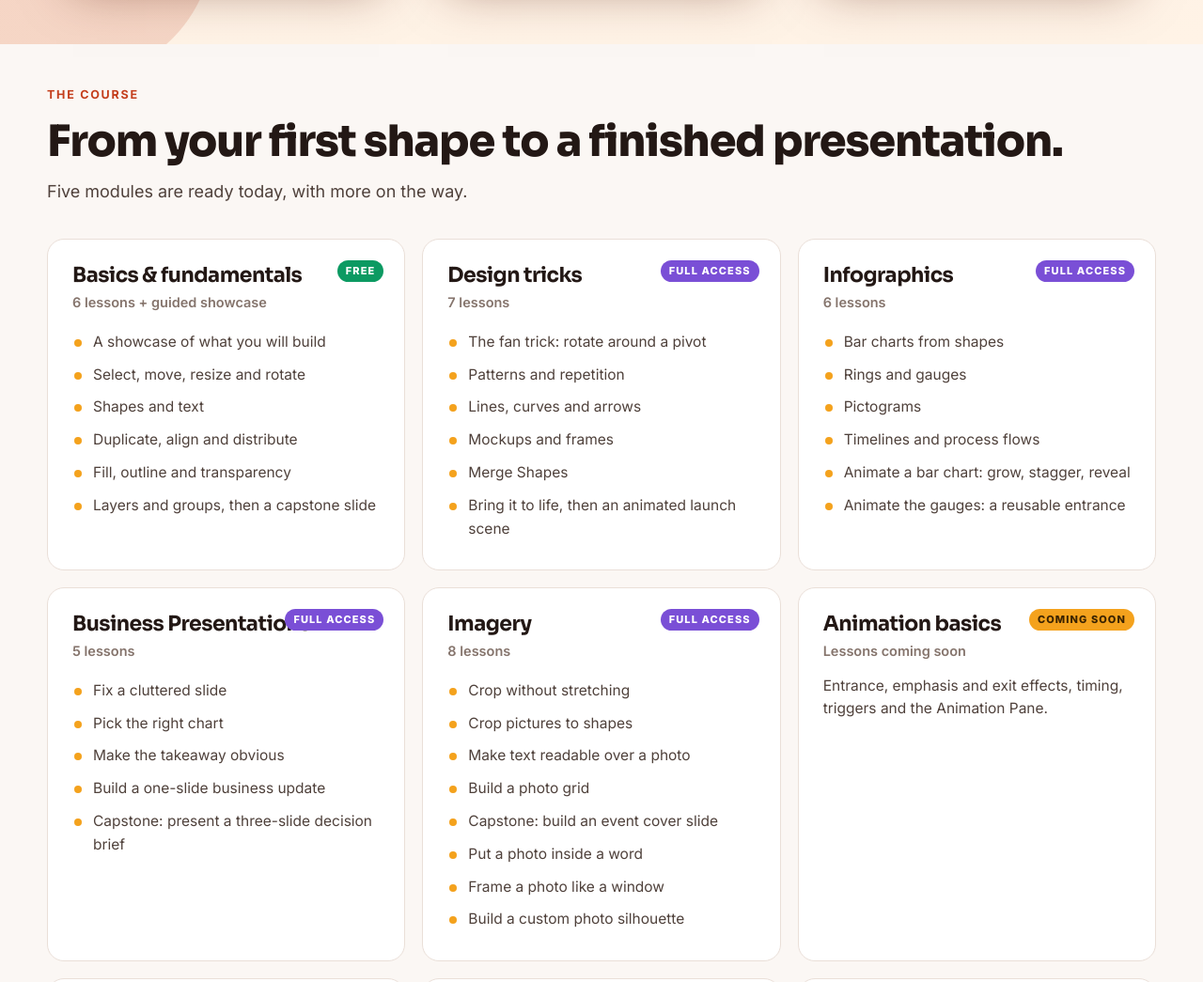
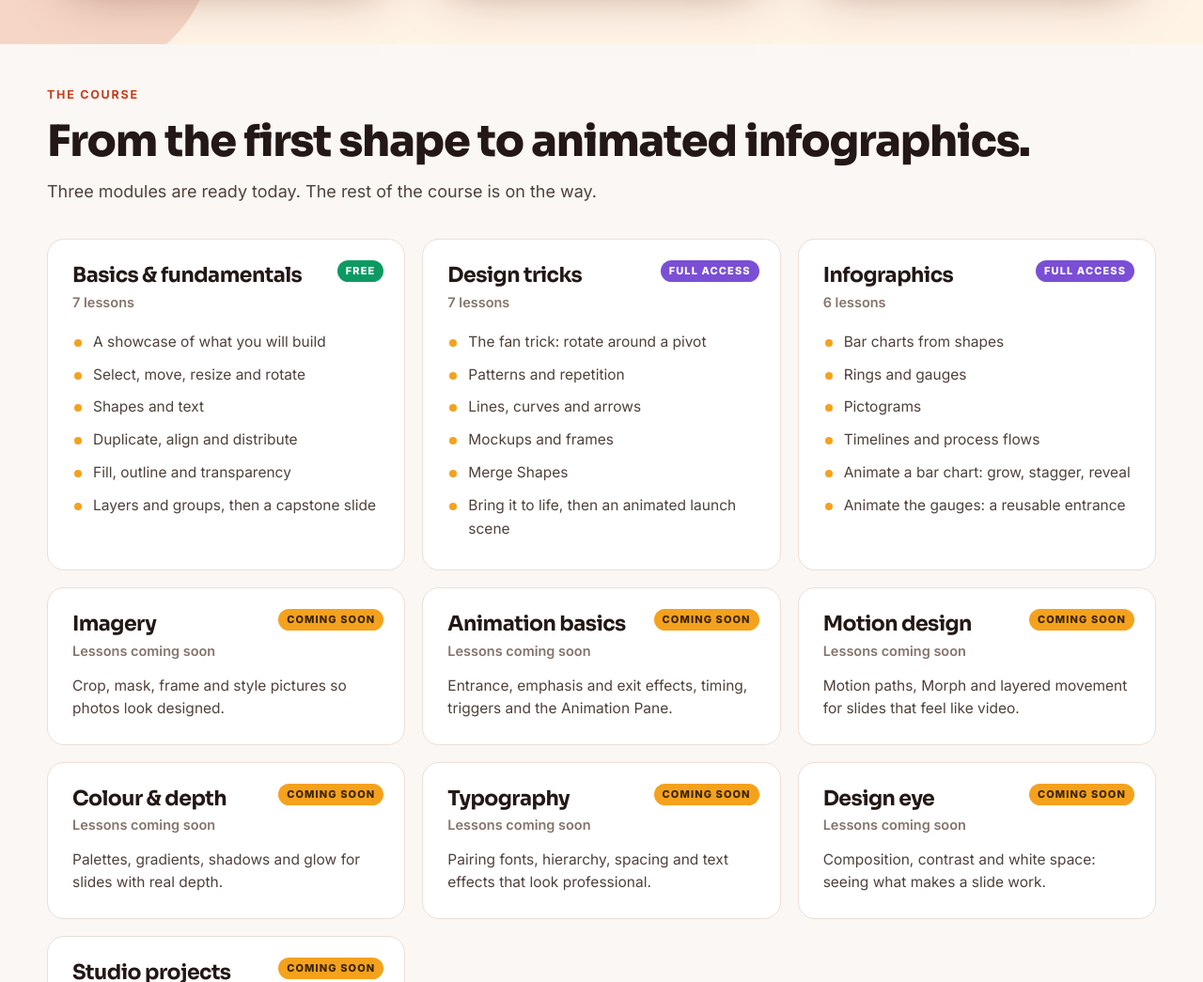
Before and after one commit to rpetter01/slidedesign-site, a plain HTML site: page index.html in a window 1280 px wide. Shown: the part 1560-2605 px from the top of the page at 94% size. Drawn offline with Linux system fonts and the light colour scheme.

```diff
--- a/index.html
+++ b/index.html
@@ -133,7 +133,7 @@ footer a { color: var(--ink-2); }
       <span class="eyebrow">Slide design course</span>
       <h1>Master slide design <em>by building it.</em></h1>
       <p class="lead">A hands-on design course for PowerPoint. Learn its tools and build great-looking slides, step by step, in a PowerPoint-style editor that checks your work on the spot.</p>
-      <ul class="facts"><li>5 modules available now</li><li>32 hands-on lessons, plus a guided showcase</li><li>Practice offline</li></ul>
+      <ul class="facts"><li>10-module course</li><li>32 hands-on lessons, and growing</li><li>Works offline</li></ul>
     </div>
     <div class="media-col">
     <div class="media">
@@ -169,19 +169,16 @@ footer a { color: var(--ink-2); }
 
   <section id="course">
     <span class="kicker">The course</span>
-    <h2>From your first shape to a finished presentation.</h2>
-    <p class="intro">Five modules are ready today, with more on the way.</p>
+    <h2>From the first shape to animated infographics.</h2>
+    <p class="intro">Three modules are ready today. The rest of the course is on the way.</p>
     <div class="mods">
-      <div class="mod"><span class="tag">FREE</span><h3>Basics &amp; fundamentals</h3><div class="cnt">6 lessons + guided showcase</div>
+      <div class="mod"><span class="tag">FREE</span><h3>Basics &amp; fundamentals</h3><div class="cnt">7 lessons</div>
         <ul><li>A showcase of what you will build</li><li>Select, move, resize and rotate</li><li>Shapes and text</li><li>Duplicate, align and distribute</li><li>Fill, outline and transparency</li><li>Layers and groups, then a capstone slide</li></ul></div>
       <div class="mod paid"><span class="tag">FULL ACCESS</span><h3>Design tricks</h3><div class="cnt">7 lessons</div>
         <ul><li>The fan trick: rotate around a pivot</li><li>Patterns and repetition</li><li>Lines, curves and arrows</li><li>Mockups and frames</li><li>Merge Shapes</li><li>Bring it to life, then an animated launch scene</li></ul></div>
       <div class="mod paid"><span class="tag">FULL ACCESS</span><h3>Infographics</h3><div class="cnt">6 lessons</div>
         <ul><li>Bar charts from shapes</li><li>Rings and gauges</li><li>Pictograms</li><li>Timelines and process flows</li><li>Animate a bar chart: grow, stagger, reveal</li><li>Animate the gauges: a reusable entrance</li></ul></div>
-      <div class="mod paid"><span class="tag">FULL ACCESS</span><h3>Business Presentations</h3><div class="cnt">5 lessons</div>
-        <ul><li>Fix a cluttered slide</li><li>Pick the right chart</li><li>Make the takeaway obvious</li><li>Build a one-slide business update</li><li>Capstone: present a three-slide decision brief</li></ul></div>
-      <div class="mod paid"><span class="tag">FULL ACCESS</span><h3>Imagery</h3><div class="cnt">8 lessons</div>
-        <ul><li>Crop without stretching</li><li>Crop pictures to shapes</li><li>Make text readable over a photo</li><li>Build a photo grid</li><li>Capstone: build an event cover slide</li><li>Put a photo inside a word</li><li>Frame a photo like a window</li><li>Build a custom photo silhouette</li></ul></div>
+      <div class="mod soon"><span class="tag">COMING SOON</span><h3>Imagery</h3><div class="cnt">Lessons coming soon</div><p>Crop, mask, frame and style pictures so photos look designed.</p></div>
       <div class="mod soon"><span class="tag">COMING SOON</span><h3>Animation basics</h3><div class="cnt">Lessons coming soon</div><p>Entrance, emphasis and exit effects, timing, triggers and the Animation Pane.</p></div>
       <div class="mod soon"><span class="tag">COMING SOON</span><h3>Motion design</h3><div class="cnt">Lessons coming soon</div><p>Motion paths, Morph and layered movement for slides that feel like video.</p></div>
       <div class="mod soon"><span class="tag">COMING SOON</span><h3>Colour &amp; depth</h3><div class="cnt">Lessons coming soon</div><p>Palettes, gradients, shadows and glow for slides with real depth.</p></div>
@@ -197,7 +194,7 @@ footer a { color: var(--ink-2); }
     <div class="faq">
       <div><h3>What does it cost?</h3><p>The first module is free, with no account needed. Full access to the other modules is a monthly subscription through the Microsoft Store, and you can cancel it at any time in your Microsoft account. The price is shown in the Store.</p></div>
       <div><h3>Do I need PowerPoint?</h3><p>No. You practise in a PowerPoint-style editor built into the app, so nothing else is needed. The tools and techniques are the ones you use in PowerPoint.</p></div>
-      <div><h3>Does it work offline?</h3><p>Yes. The lessons run on your PC. Full Access needs an internet connection to verify your subscription periodically.</p></div>
+      <div><h3>Does it work offline?</h3><p>Yes. The lessons run on your PC. A connection is only used to check your subscription.</p></div>
       <div><h3>What happens to my progress if I stop subscribing?</h3><p>It stays on your PC. Only the modules that need full access are locked until you subscribe again.</p></div>
     </div>
   </section>
```
